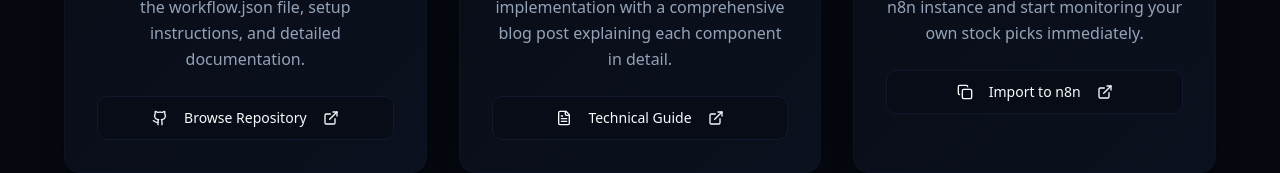
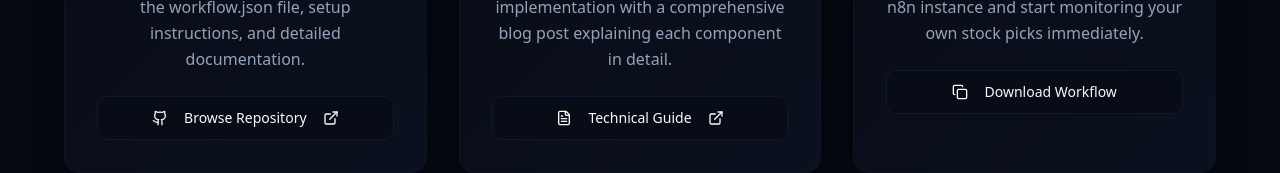
Before and after one commit to 8GSean/signal-alert-flow, a React (Vite) app: page / in a window 1280 px wide. Shown: the part 5489-5662 px from the top of the page. Built offline with nearby package versions, Linux system fonts and the light colour scheme.

Commit message:
Add JSON file link
Updated the "Copy Workflow" button to link to the provided JSON file `public/Project_4.json`.

```diff
--- a/src/components/ExploreSection.tsx
+++ b/src/components/ExploreSection.tsx
@@ -72,13 +72,11 @@ export const ExploreSection = () => {
             </p>
             <Button variant="outline" className="w-full group" asChild>
               <a
-                href="https://n8nb.vps.webdock.cloud/workflow/e0lUmEZDG9qlTdEW"
-                target="_blank"
-                rel="noopener noreferrer"
+                href="/Project_4.json"
+                download="Project_4.json"
               >
                 <Copy className="mr-2 h-4 w-4 group-hover:scale-110 transition-transform" />
-                Import to n8n
-                <ExternalLink className="ml-2 h-4 w-4 group-hover:translate-x-1 transition-transform" />
+                Download Workflow
               </a>
             </Button>
           </div>
```
